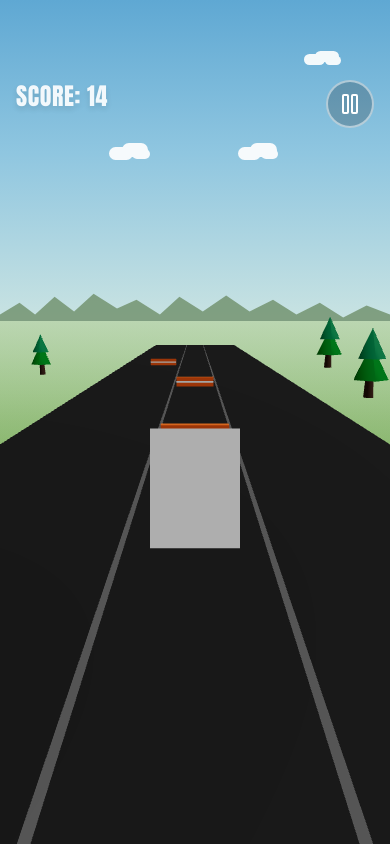
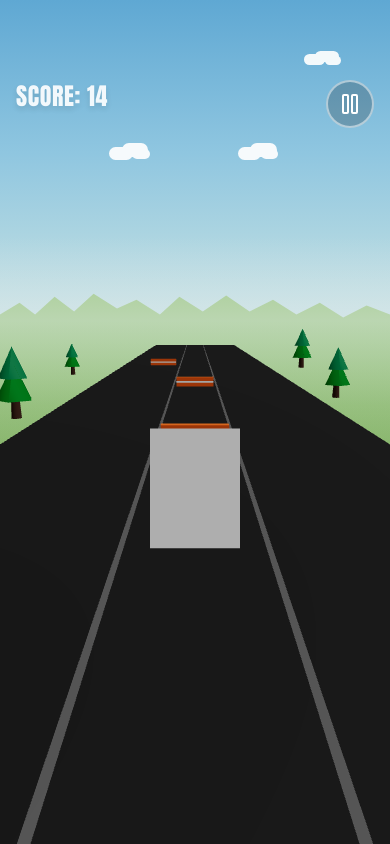
Before and after one commit to rohillamanas06-commits/PolyDash, a React (Vite) app: page / in a window 390 px wide. Both pictures are taken after a click on the button "DASH NOW". Built offline with nearby package versions, Linux system fonts and the light colour scheme.

Commit message:
mobile optimized

```diff
--- a/src/components/Game.tsx
+++ b/src/components/Game.tsx
@@ -160,10 +160,10 @@ function GameScene({ characterImage, lane, isPaused, gameOver, onCrash, onScoreU
       ))}
 
       {[
-        { id: 1, x: isMobile ? -16 : -14, z: -20, scale: 1.2 },
-        { id: 2, x: isMobile ? -20 : -18, z: -50, scale: 0.9 },
-        { id: 3, x: 16, z: -30, scale: 1.1 },
-        { id: 4, x: 20, z: -60, scale: 1.3 },
+        { id: 1, x: isMobile ? -13 : -14, z: -20, scale: isMobile ? 0.9 : 1.2 },
+        { id: 2, x: isMobile ? -16 : -18, z: -50, scale: isMobile ? 0.7 : 0.9 },
+        { id: 3, x: isMobile ? 13 : 16, z: -30, scale: isMobile ? 0.8 : 1.1 },
+        { id: 4, x: isMobile ? 16 : 20, z: -60, scale: isMobile ? 1.0 : 1.3 },
       ].map((t) => (
         <group key={`tree-${t.id}`} position={[t.x, 0, t.z]} scale={[t.scale, t.scale, t.scale]}>
           <Cylinder args={[0.3, 0.4, 2]} position={[0, 1, 0]} castShadow>
@@ -285,8 +285,7 @@ export default function Game({ characterImage, onExit }: GameProps) {
           preserveAspectRatio="none"
         >
           <polygon
-            fill={isNight ? "#142415" : "#6e8f6a"}
-            opacity="0.8"
+            fill={isNight ? "#1f3616" : "#9bc77f"}
             points="0,10 0,6 5,4 9,6 14,3 19,5.5 24,2.5 30,5 35,3.5 41,6 46,3 52,5.5 58,2.8 64,5.5 70,3.5 76,6 82,4 88,6.5 94,4.5 100,6 100,10"
           />
         </svg>
@@ -302,11 +301,13 @@ export default function Game({ characterImage, onExit }: GameProps) {
         />
         {/* atmospheric haze near the horizon */}
         <div
-          className="absolute inset-x-0 top-[38%] h-[20%] transition-colors-sky"
+          className="absolute inset-x-0 transition-colors-sky pointer-events-none"
           style={{
+            top: `${HORIZON_PCT - 10}%`,
+            height: '30%',
             background: isNight
-              ? 'linear-gradient(to bottom, rgba(15,23,42,0.6) 0%, rgba(15,23,42,0.2) 60%, rgba(15,23,42,0) 100%)'
-              : 'linear-gradient(to bottom, rgba(225,232,238,0.45) 0%, rgba(225,232,238,0.15) 60%, rgba(225,232,238,0) 100%)'
+              ? 'linear-gradient(to bottom, rgba(15,23,42,0) 0%, rgba(15,23,42,0.6) 33.33%, rgba(15,23,42,0.2) 66.66%, rgba(15,23,42,0) 100%)'
+              : 'linear-gradient(to bottom, rgba(225,232,238,0) 0%, rgba(225,232,238,0.45) 33.33%, rgba(225,232,238,0.15) 66.66%, rgba(225,232,238,0) 100%)'
           }}
         />
       </div>
```
